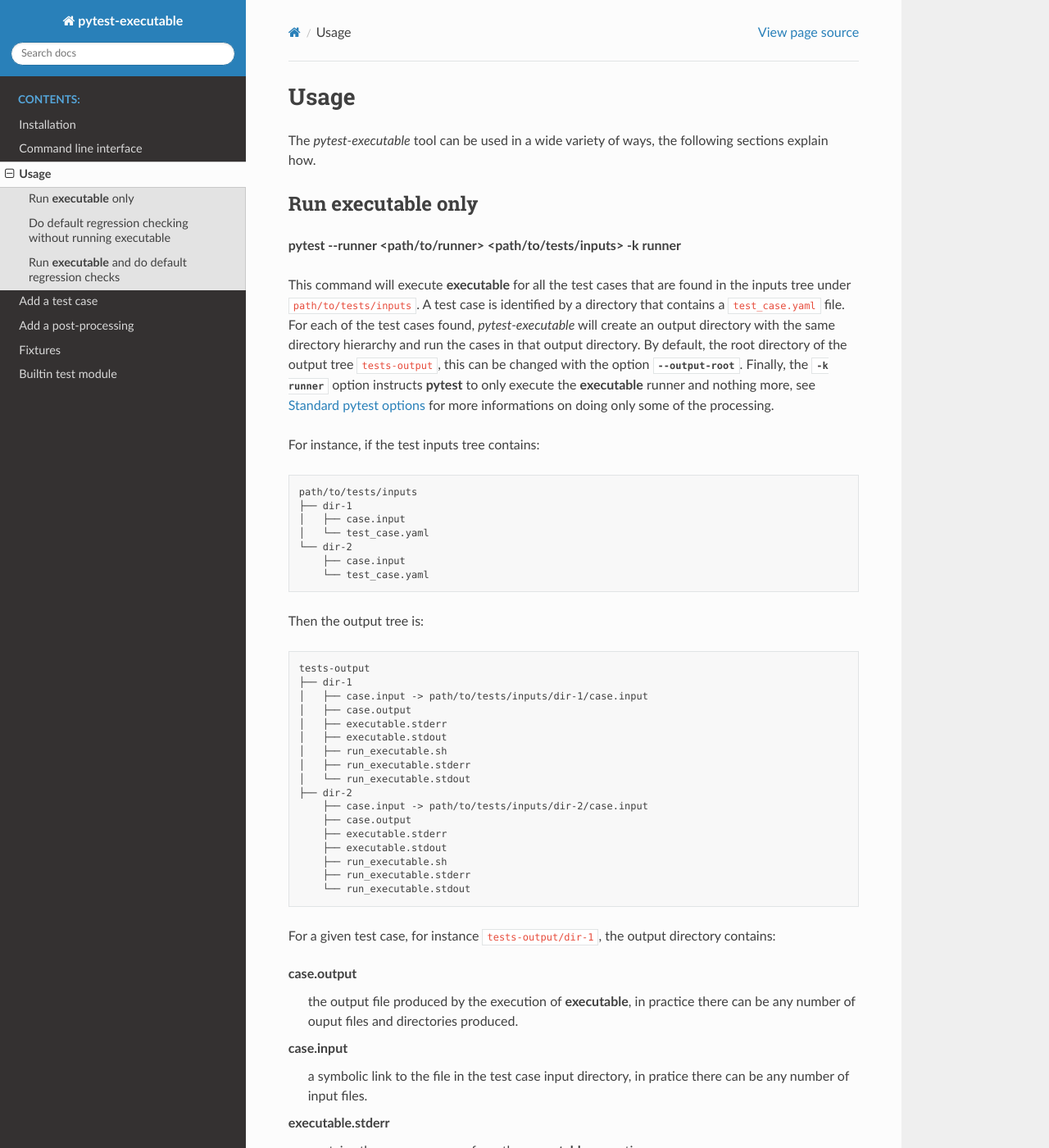
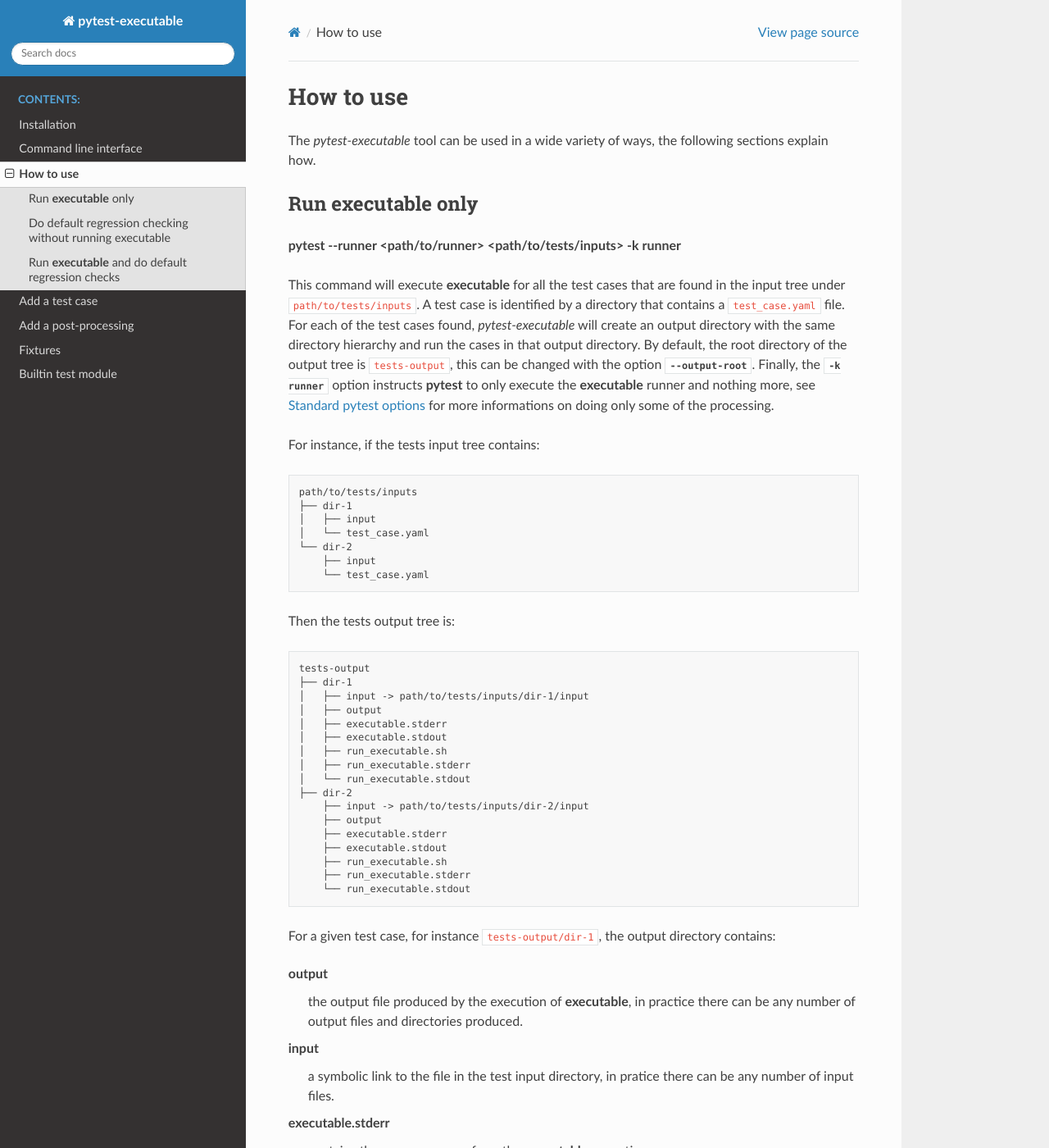
Before and after one commit to CS-SI/pytest-executable, a Sphinx documentation site: the page built from doc/how-to-use.rst, in a window 1280 px wide and 1400 px high. Shown: the whole window at 82% size. Built offline with Sphinx 7.4.7 and the Read the Docs theme 2.0.0, drawn with Linux system fonts in a browser that asks for light colours; some of the changed text lies outside the part shown.

```diff
--- a/doc/tutorial.rst
+++ b/doc/how-to-use.rst
@@ -15,8 +15,8 @@
 .. See the License for the specific language governing permissions and
 .. limitations under the License.
 
-Usage
-=====
+How to use
+==========
 
 The |ptx| tool can be used in a wide variety of ways, the following sections
 explain how.
@@ -28,39 +28,39 @@ Run |executable| only
 :command:`pytest --runner <path/to/runner> <path/to/tests/inputs> -k runner`
 
 This command will execute |executable| for all the test cases that are found in
-the inputs tree under :file:`path/to/tests/inputs`. A test case is identified
-by a directory that contains a |yaml| file. For each of the test cases found,
-|ptx| will create an output directory with the same directory hierarchy and
-run the cases in that output directory. By default, the root directory of the
-output tree :file:`tests-output`, this can be changed with the option
+the input tree under :file:`path/to/tests/inputs`. A test case is identified by
+a directory that contains a |yaml| file. For each of the test cases found,
+|ptx| will create an output directory with the same directory hierarchy and run
+the cases in that output directory. By default, the root directory of the
+output tree is :file:`tests-output`, this can be changed with the option
 :option:`--output-root`. Finally, the :option:`-k runner` option instructs
 |pytest| to only execute the |executable| runner and nothing more, see
 :ref:`filter` for more informations on doing only some of the processing.
 
-For instance, if the test inputs tree contains::
+For instance, if the tests input tree contains::
 
    path/to/tests/inputs
    ├── dir-1
-   │   ├── case.input
+   │   ├── input
    │   └── test_case.yaml
    └── dir-2
-       ├── case.input
+       ├── input
        └── test_case.yaml
 
-Then the output tree is::
+Then the tests output tree is::
 
    tests-output
    ├── dir-1
-   │   ├── case.input -> path/to/tests/inputs/dir-1/case.input
-   │   ├── case.output
+   │   ├── input -> path/to/tests/inputs/dir-1/input
+   │   ├── output
    │   ├── executable.stderr
    │   ├── executable.stdout
    │   ├── run_executable.sh
    │   ├── run_executable.stderr
    │   └── run_executable.stdout
    ├── dir-2
-       ├── case.input -> path/to/tests/inputs/dir-2/case.input
-       ├── case.output
+       ├── input -> path/to/tests/inputs/dir-2/input
+       ├── output
        ├── executable.stderr
        ├── executable.stdout
        ├── run_executable.sh
@@ -70,11 +70,13 @@ Then the output tree is::
 For a given test case, for instance :file:`tests-output/dir-1`,
 the output directory contains:
 
-case.output
-   the output file produced by the execution of |executable|, in practice there can be any number of ouput files and directories produced.
+output
+   the output file produced by the execution of |executable|, in practice there
+   can be any number of output files and directories produced.
 
-case.input
-    a symbolic link to the file in the test case input directory, in pratice there can be any number of input files.
+input
+    a symbolic link to the file in the test input directory, in pratice
+    there can be any number of input files.
 
 executable.stderr
     contains the error messages from the |executable| execution
@@ -83,19 +85,21 @@ executable.stdout
     contains the log messages from the |executable| execution
 
 run_executable.sh
-    Executing this script directly from a console shall produce the same results as when it is
-    executed by |ptx|. This script is intended to be as much as possible
-    independent of the execution context such that it can be executed
-    independently of |ptx| in a reproductible way, i.e. it is self contained
-    and does not depend on the shell context. :file:`run_executable.stderr` contains the
-    error messages from the |run_executable| execution
+    executing this script directly from a console shall produce the same
+    results as when it is executed by |ptx|. This script is intended to be as
+    much as possible independent of the execution context such that it can be
+    executed independently of |ptx| in a reproductible way, i.e. it is self
+    contained and does not depend on the shell context.
+
+run_executable.stderr
+    contains the error messages from the |run_executable| execution
 
 run_executable.stdout
     contains the log messages from the |run_executable| execution
 
-If you need to manually run |executable| for a test case, for debugging purposes
-for instance, just go to its output directory, for instance :command:`cd
-tests-output/dir-1`, and execute |run_executable|.
+If you need to manually run |executable| for a test case, for debugging
+purposes for instance, just go to its output directory, for instance
+:command:`cd tests-output/dir-1`, and execute |run_executable|.
 
 
 Do default regression checking without running executable
@@ -103,10 +107,10 @@ Do default regression checking without running executable
 
 :command:`pytest --regression-root <path/to/tests/references> <path/to/tests/inputs> --overwrite-output`
 
-We assume that |executable| results have already been produced for the test cases
-considered. This is not enough though because the output directory already
-exists and |ptx| will by default prevent the user from silently modifying
-any existing test output directories. In that case, the option
+We assume that |executable| results have already been produced for the test
+cases considered. This is not enough though because the output directory
+already exists and |ptx| will by default prevent the user from silently
+modifying any existing test output directories. In that case, the option
 :option:`--overwrite-output` shall be used. The above command line will compare
 the results in the default output tree with the references, if the existing
 |executable| results are in a different directory then you need to add the path
--- a/doc/index.rst
+++ b/doc/index.rst
@@ -68,7 +68,7 @@ result files required for performing the checks.
    :caption: Contents:
 
    usage
-   tutorial
+   how-to-use
    test-case
    post-processing
    fixtures
--- a/doc/test_case_yaml.rst
+++ b/doc/test_case_yaml.rst
@@ -20,6 +20,7 @@
 Builtin test module
 ===================
 
-This is the python module executed when the testing tool finds a :file:`test_case.yaml`, this module can be used as an example for writing new test modules.
+This is the python module executed when the testing tool finds a |yaml|, this
+module can be used as an example for writing new test modules.
 
 .. literalinclude:: ../src/pytest_executable/test_case_yaml.py
--- a/setup.cfg
+++ b/setup.cfg
@@ -5,9 +5,9 @@ name = pytest_executable
 author = Antoine Dechaume
 url = https://www.github.com/CS-SI/pytest-executable
 description = pytest plugin for testing executables
-long_description = file: README.md
-long_description_content_type = text/markdown
-license = Apache Software License
+long_description = file: README.rst, CHANGELOG.rst
+long_description_content_type = text/x-rst
+license = Apache Software License 2.0
 license_file = LICENSE.txt
 classifiers =
     Operating System :: POSIX :: Linux
```
Also changed, not shown: README.rst (+19 -7 lines), doc/test-case.rst (+15 -16 lines).
